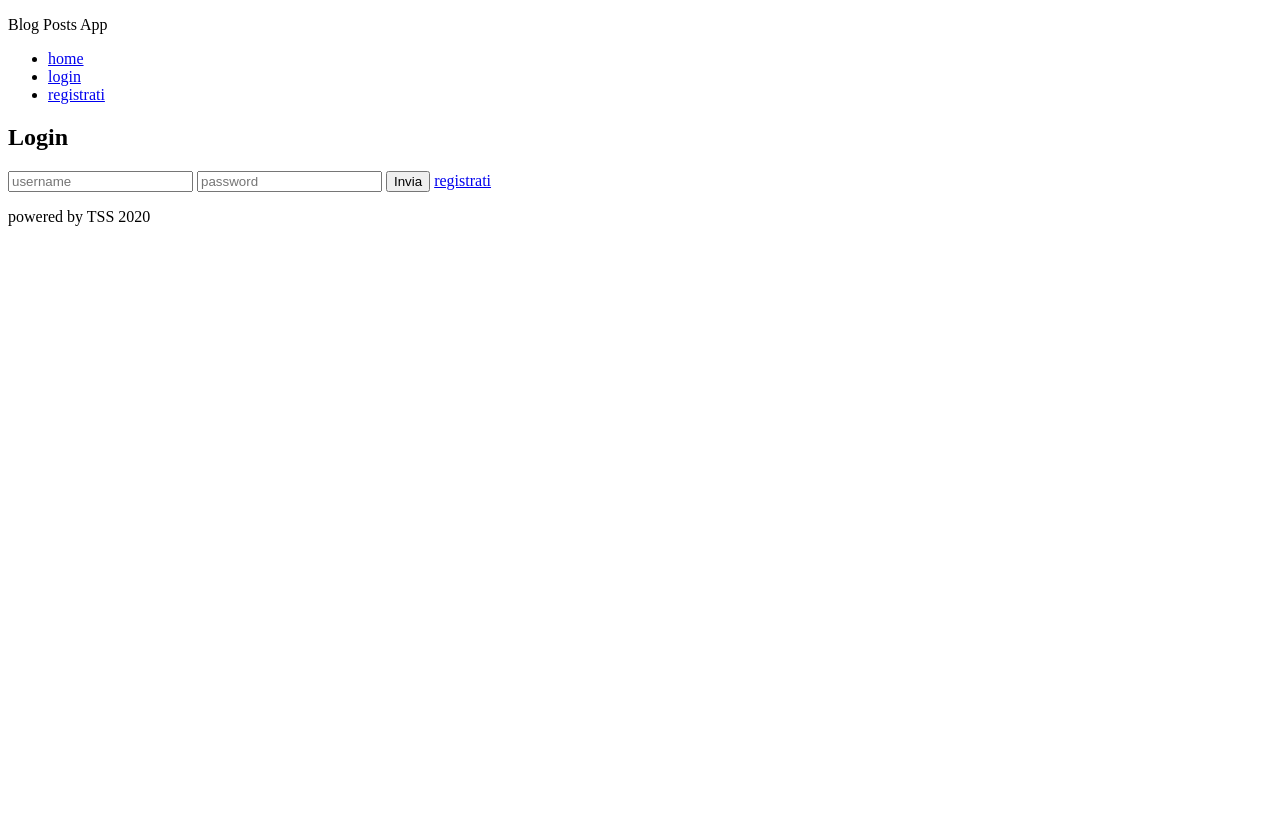
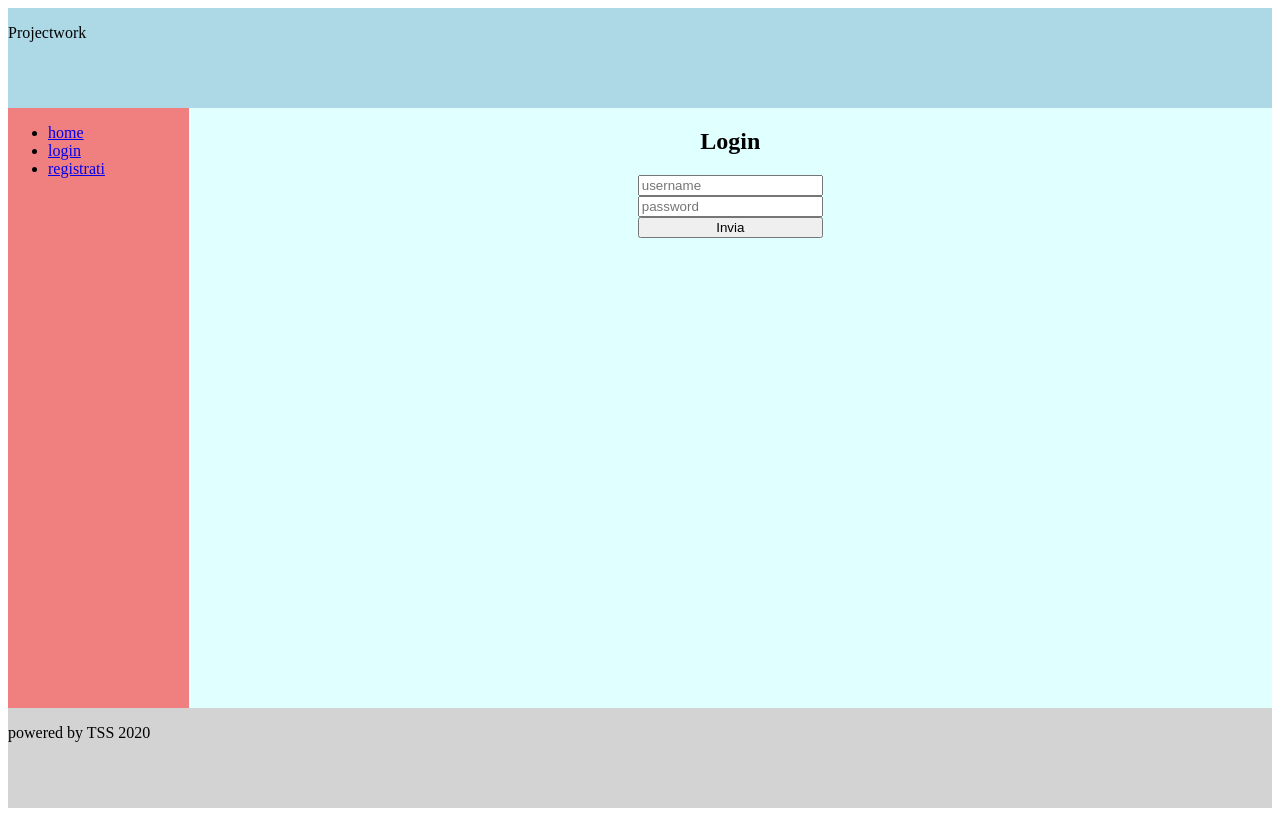
Before and after one commit to alfonsodomenici/projectwork-client, a plain HTML site: page src/login.html in a window 1280 px wide. Drawn offline with Linux system fonts and the light colour scheme.

Commit message:
layout grid and flex

```diff
--- a/src/Menu.js
+++ b/src/Menu.js
@@ -19,11 +19,9 @@ export default class Menu extends HTMLElement{
 
     createView(){
         return html`
-            <nav>
                 <ul>
                     ${isTokenValid() ? this.renderPrivateMenu() : this.renderPublicMenu()}
                 </ul>
-            </nav>
         `;
     }
 
--- a/src/login.html
+++ b/src/login.html
@@ -5,13 +5,13 @@
     <meta charset="UTF-8">
     <meta name="viewport" content="width=device-width, initial-scale=1.0">
     <link rel="stylesheet" href="style.css">
-    <title>Blog Posts App</title>
+    <title>Projectwork App</title>
 </head>
 
 <body>
     <main>
         <header>
-            <p>Blog Posts App</p>
+            <p>Projectwork</p>
         </header>
         <nav >
             <pw-menu ></pw-menu>
@@ -22,7 +22,6 @@
                 <input type="text" name="usr" id="usr" placeholder="username" required>
                 <input type="password" name="pwd" id="pwd" placeholder="password" required>
                 <input type="submit" value="Invia">
-                <a href="registration.html">registrati</a>
             </form>
         </section>
         <footer>
--- a/src/style.css
+++ b/src/style.css
@@ -0,0 +1,75 @@
+main{
+    display: grid;
+    height: 100vh;
+}
+
+@media screen and (max-width: 50em){
+    main{
+        grid-template-rows: 1fr 1fr 6fr 1fr;
+        grid-template-columns: 1fr;
+        grid-template-areas:
+        "header"
+        "menu"
+        "view"
+        "footer"
+        ;
+    }
+    pw-menu ul{
+        display: flex;
+        flex-direction: row;
+        flex-wrap: wrap;
+        justify-content: space-around;
+    }
+}
+
+@media screen and (min-width: 50em){
+    main{
+        grid-template-rows: 1fr 6fr 1fr;
+        grid-template-columns: 1fr 6fr;
+        grid-template-areas:
+        "header header"
+        "menu view"
+        "footer footer"
+        ;
+    }
+    pw-menu ul{
+        display: flex;
+        flex-direction: column;
+        align-items: flex-start;
+    }
+}
+
+header{
+    grid-area: header;
+    background: lightblue;
+}
+
+nav{
+    grid-area: menu;
+    background: lightcoral;
+}
+
+
+
+footer{
+    grid-area: footer;
+    background: lightgray;
+}
+
+.view{
+    height: 100%;
+    overflow: auto;
+}
+
+section{
+    grid-area: view;
+    background: lightcyan;
+    display: flex;
+    flex-direction: column;
+    align-items: center;
+}
+
+section form {
+    display: flex;
+    flex-direction: column;
+}
```
Also changed, not shown: src/index.html (+2 -2 lines), src/postCrud.html (+2 -2 lines), src/posts.html (+2 -2 lines), src/registration.html (+2 -2 lines).
